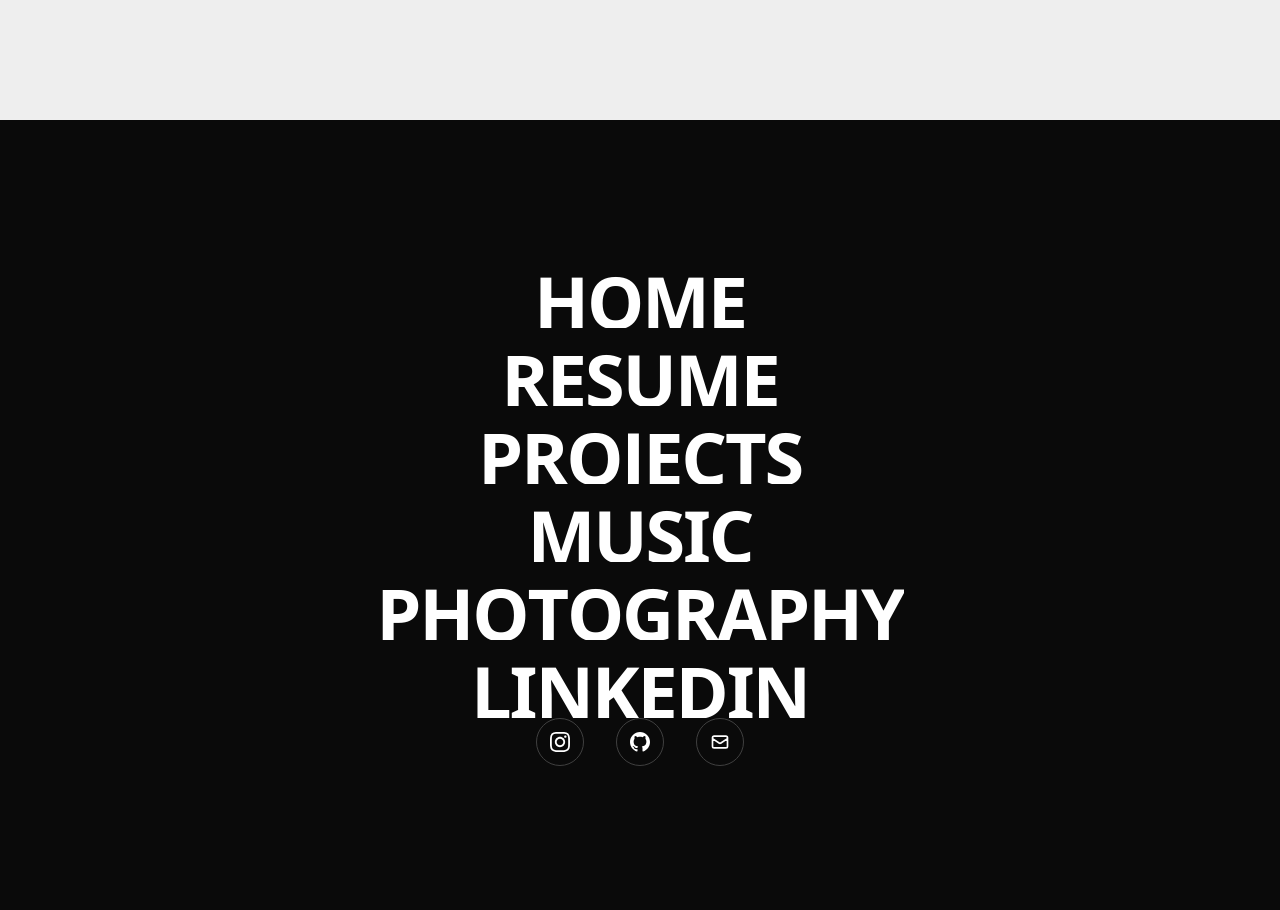
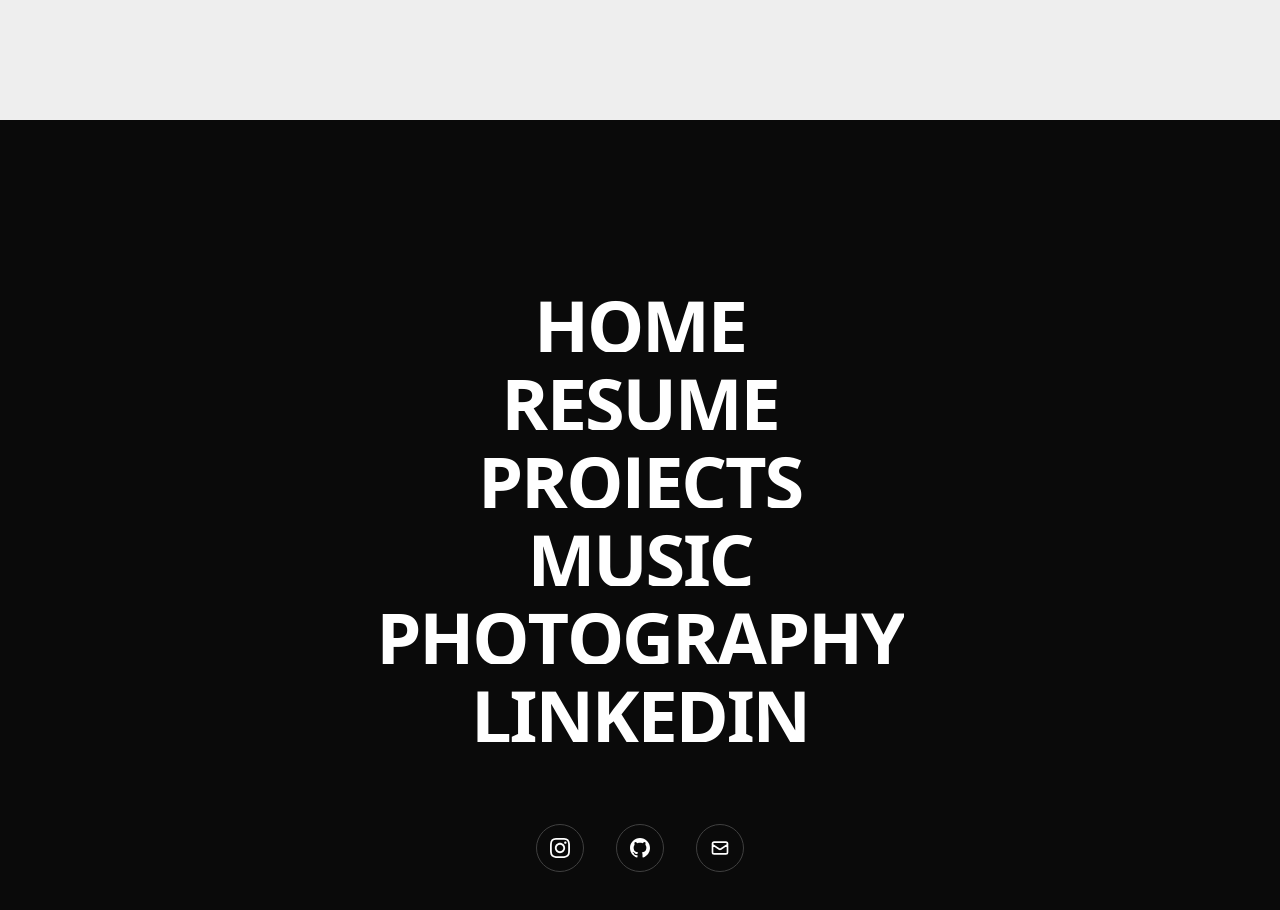
Before and after one commit to akshatc0/newapp, a Next.js app: page / in a window 1280 px wide. Shown: the part 4480-5390 px from the top of the page. Built offline with nearby package versions, Linux system fonts and the light colour scheme.

Commit message:
Position social icons at bottom of section

```diff
--- a/src/components/NavigationMenu.tsx
+++ b/src/components/NavigationMenu.tsx
@@ -41,7 +41,7 @@
 
 const NavigationMenu = () => {
   return (
-    <section className="flex min-h-screen w-full flex-col items-center justify-center bg-neutral-950 px-6 py-20">
+    <section className="relative flex min-h-screen w-full flex-col items-center justify-center bg-neutral-950 px-6 py-20">
       <div className="flex w-full max-w-4xl flex-col items-center">
         <ul className="flex w-full flex-col items-center justify-center gap-4 sm:gap-6">
           {navigationItems.map((item, index) => (
@@ -78,7 +78,7 @@
         </ul>
 
         {/* Social Icons */}
-        <div className="mt-[300px] flex items-center justify-center gap-8">
+        <div className="absolute bottom-12 left-1/2 flex -translate-x-1/2 items-center gap-8">
           {/* Instagram */}
           <a
             href="https://instagram.com/akshat_c1"
```
